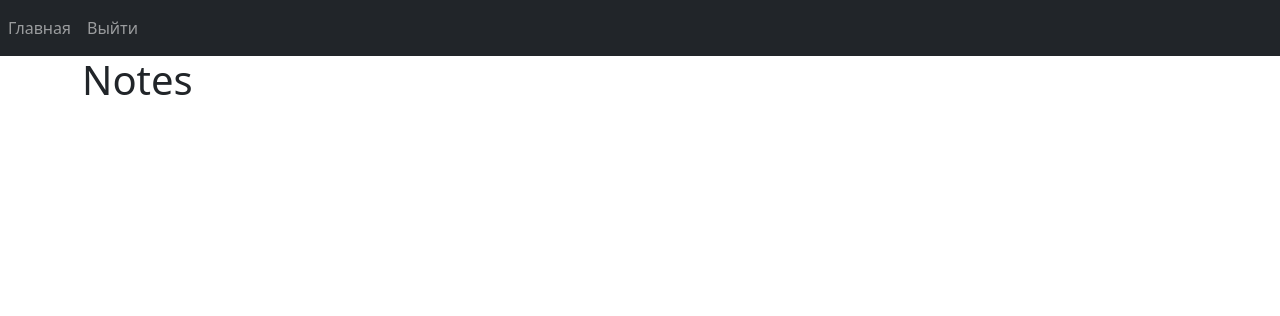
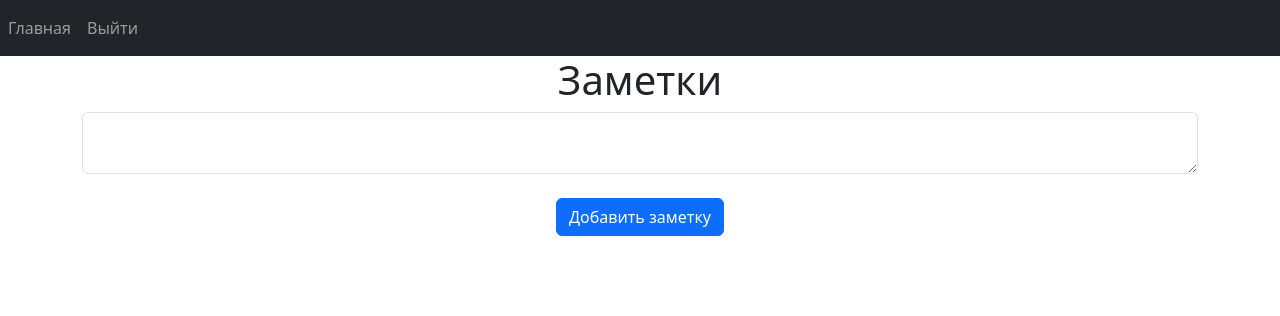
Before and after one commit to userownmaa/NotesWebProject, a Flask app: page / in a window 1280 px wide. Shown: the top 316 px of the page. Run offline with Flask 3, Linux system fonts and the light colour scheme; a user stored in the database is signed in; data that the repository does not hold is empty; some libraries are stand-ins or nearby versions.

Commit message:
adding notes

```diff
--- a/data/notes.py
+++ b/data/notes.py
@@ -8,7 +8,7 @@ from flask_login import UserMixin
 from .db_session import SqlAlchemyBase
 
 
-class Notes(SqlAlchemyBase, UserMixin, SerializerMixin):
+class Note(SqlAlchemyBase, UserMixin, SerializerMixin):
     __tablename__ = 'notes'
 
     id = sqlalchemy.Column(sqlalchemy.Integer, primary_key=True, autoincrement=True)
--- a/data/notes_api.py
+++ b/data/notes_api.py
@@ -1,6 +1,8 @@
-from flask import Blueprint, render_template
+from flask import Blueprint, render_template, request, flash
 from flask_login import login_user, login_required, logout_user, current_user
 
+from data import db_session
+from data.notes import Note
 
 notes_page = Blueprint(
     'notes_api',
@@ -9,7 +11,21 @@ notes_page = Blueprint(
 )
 
 
-@notes_page.route('/')
+@notes_page.route('/', methods=['GET', 'POST'])
 @login_required
 def notes():
-    return render_template('notes.html', user=current_user)
+    db_sess = db_session.create_session()
+
+    if request.method == 'POST':
+        note = request.form.get('note')
+        if len(note) < 1:
+            flash('Пустое поле.', category='error')
+        else:
+            new_note = Note(user_id=current_user.id, content=note)   # добавить поле для заголовка заметки
+            db_sess.add(new_note)
+            db_sess.commit()
+            flash('Заметка добавлена.', category='success')
+
+    cur_notes = db_sess.query(Note).filter(Note.user == current_user)
+
+    return render_template('notes.html', user=current_user, notes=cur_notes)
--- a/data/users.py
+++ b/data/users.py
@@ -15,4 +15,4 @@ class User(SqlAlchemyBase, UserMixin, SerializerMixin):
     second_name = sqlalchemy.Column(sqlalchemy.String, nullable=True)
     hashed_password = sqlalchemy.Column(sqlalchemy.String, nullable=True)
 
-    notes = orm.relationship('Notes', back_populates='user')
+    notes = orm.relationship('Note', back_populates='user')
--- a/main.py
+++ b/main.py
@@ -6,22 +6,21 @@ from data.users import User
 
 app = Flask(__name__)
 app.config['SECRET_KEY'] = 'yandexlyceum_secret_key'
+login_manager = LoginManager()
+# login_manager.login_view = 'auth_api.login'
+login_manager.init_app(app)
+
+
+@login_manager.user_loader
+def load_user(id):
+    db_sess = db_session.create_session()
+    return db_sess.query(User).get(int(id))
 
 
 def main():
-
     db_session.global_init("db/blogs.db")
     app.register_blueprint(notes_api.notes_page, url_prefix='/')
     app.register_blueprint(auth_api.auth_page, url_prefix='/')
-
-    login_manager = LoginManager()
-    login_manager.login_view = 'auth_api.login'
-    login_manager.init_app(app)
-
-    @login_manager.user_loader
-    def load_user(id):
-        db_sess = db_session.create_session()
-        return db_sess.query(User).get(int(id))
 
     app.run(debug=True)
 
--- a/templates/login.html
+++ b/templates/login.html
@@ -27,4 +27,5 @@
   <br />
   <button type="submit" class="btn btn-primary">Войти</button>
 </form>
+
 {% endblock %}
--- a/templates/notes.html
+++ b/templates/notes.html
@@ -2,6 +2,23 @@
 {% block title %}Главная{% endblock %}
 {% block content %}
 
-<h1>Notes</h1>
+<h1 align="center">Заметки</h1>
+<ul class="list-group list-group-flush" id="notes">
+  {% for note in notes %}
+  <li class="list-group-item">
+    {{ note.content }}
+    <button type="button" class="close" onClick="deleteNote({{ note.id }})">
+      <span aria-hidden="true">&times;</span>
+    </button>
+  </li>
+  {% endfor %}
+</ul>
+<form method="POST">
+  <textarea name="note" id="note" class="form-control"></textarea>
+  <br />
+  <div align="center">
+    <button type="submit" class="btn btn-primary">Добавить заметку</button>
+  </div>
+</form>
 
 {% endblock %}
```
Also changed, not shown: db/blogs.db.
